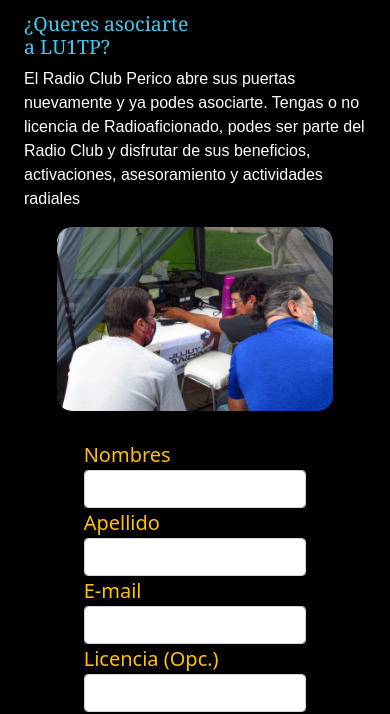
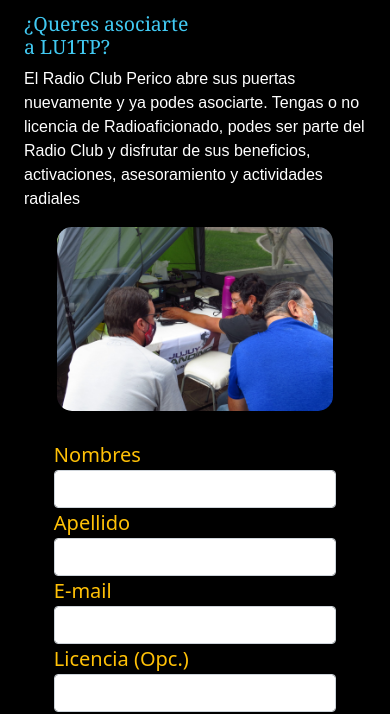
Before and after one commit to damianGonza88/webLU1TPfinal, a website: page pages/socios.html in a window 390 px wide. Shown: the part 153-867 px from the top of the page. Drawn offline with nearby package versions, Linux system fonts and the light colour scheme; files that its build step writes are made by us from their sources.

Commit message:
ultimate

```diff
--- a/pages/socios.html
+++ b/pages/socios.html
@@ -75,19 +75,19 @@
       <div class="row mt-4">
         <div class="col-lg-4 col-md-5 col-sm-12 col-12">
           <form class="row g-3">
-            <div class="col-lg-6 col-md-6 col-sm-6 col-8 centrar">
+            <div class="col-lg-6 col-md-6 col-sm-6 col-10 centrar">
               <label for="inputEmail4" class="fs-5 text-warning">Nombres</label>
               <input type="text" class="form-control" id="inputName" required>
             </div>
-            <div class="col-lg-6 col-md-6 col-sm-6 col-8 centrar">
+            <div class="col-lg-6 col-md-6 col-sm-6 col-10 centrar">
               <label for="inputPassword4" class="fs-5 text-warning">Apellido</label>
               <input type="text" class="form-control" id="inputLastName" required>
             </div>
-            <div class="col-lg-12 col-md-12 col-sm-6 col-8  centrar">
+            <div class="col-lg-12 col-md-12 col-sm-6 col-10  centrar">
               <label for="inputAddress" class="fs-5 text-warning">E-mail</label>
               <input type="email" class="form-control" id="inputEmail" placeholder="" required>
             </div>
-            <div class="col-lg-8 col-md-8 col-sm-6 col-8 centrar">
+            <div class="col-lg-8 col-md-8 col-sm-6 col-10 centrar">
               <label for="inputCity" class="fs-5 text-warning">Licencia (Opc.)</label>
               <input type="text" class="form-control" id="inputLicence">
             </div>
```
